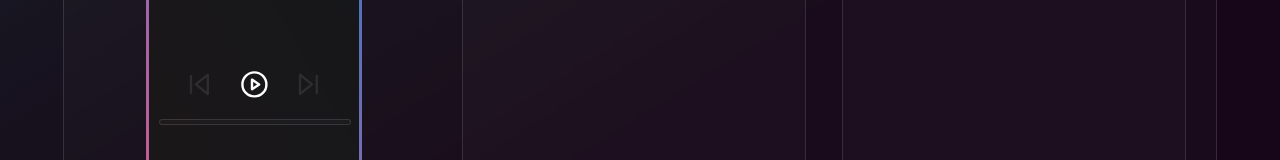
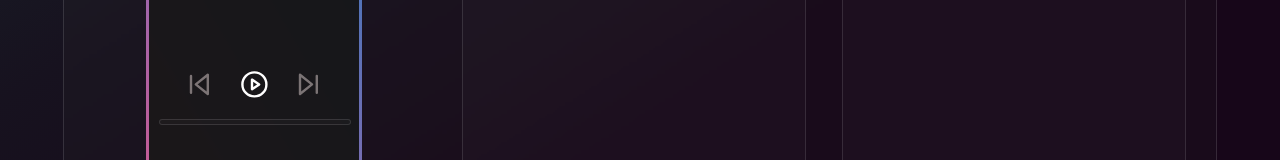
Before and after one commit to shubham9671/Beats, a React (Create React App) app: page / in a window 1280 px wide. Shown: the part 481-641 px from the top of the page. Built offline with nearby package versions, Linux system fonts and the light colour scheme.

Commit message:
cleaning code

```diff
--- a/package.json
+++ b/package.json
@@ -13,6 +13,7 @@
     "react-redux": "^7.2.5",
     "react-router-dom": "^5.3.0",
     "react-scripts": "4.0.3",
+    "react-tooltip": "^4.2.21",
     "redux": "^4.1.1",
     "web-vitals": "^1.1.2"
   },
--- a/src/App.css
+++ b/src/App.css
@@ -275,7 +275,7 @@
   flex-direction: column;
 }
 .changebtn {
-  color: #ffffff18;
+  color: #dacdcd83;
 }
 .search-item {
   display: flex;
--- a/src/components/Musicplayer.jsx
+++ b/src/components/Musicplayer.jsx
@@ -1,6 +1,7 @@
 import React, { useEffect, useRef, useState } from "react";
 import { useSelector } from "react-redux";
 import { useDispatch } from "react-redux";
+
 import { currsong, queue } from "../actions";
 import {
   FiSkipForward,
@@ -11,8 +12,7 @@ import {
 const Musicplayer = () => {
   const [isplay, setisplay] = useState(false);
   const [img, setimg] = useState("");
-  // const [currtime, setcurrtime] = useState("");
-  // const [totaltime, settotaltime] = useState(50);
+
   const audio = useRef();
   const progress = useRef();
   const progressContainer = useRef();
@@ -20,13 +20,10 @@ const Musicplayer = () => {
 
   const song = useSelector((state) => state.currsong);
   const currqueue = useSelector((state) => state.queue);
-  console.log(currqueue);
-  // console.log(song);
   useEffect(() => {
     if (!song.name.includes("Tum")) {
-      console.log("changed");
       audio.current.play();
-      // setsurl(song.durl);
+
       setisplay(true);
       setimg("rotate");
     }
@@ -39,12 +36,10 @@ const Musicplayer = () => {
   }, []);
 
   function setProgress(e) {
-    console.log(audio);
     const width = progressContainer.current.clientWidth;
     const clickX = e.nativeEvent.offsetX;
     const duration = audio.current.duration;
     const currtime = (clickX / width) * duration;
-    console.log(currtime);
     audio.current.currentTime = currtime;
   }
 
@@ -56,7 +51,7 @@ const Musicplayer = () => {
     progress.current.style.width = `${progressPercent}%`;
   }
 
-  function getsong() {
+  function getsong(btn) {
     if (currqueue.length) {
       dispatch(
         currsong({
@@ -68,7 +63,7 @@ const Musicplayer = () => {
           artist: currqueue[0].artist,
         })
       );
-      console.log(currqueue);
+
       dispatch(
         queue({
           type: "remove",
@@ -76,8 +71,10 @@ const Musicplayer = () => {
         })
       );
     } else {
-      setisplay(false);
-      setimg("");
+      if (btn !== "btn") {
+        setisplay(false);
+        setimg("");
+      }
     }
   }
 
@@ -107,14 +104,19 @@ const Musicplayer = () => {
             ) : (
               <FiPlayCircle
                 onClick={() => {
-                  console.log(audio);
                   setisplay(true);
                   audio.current.play();
                   setimg("rotate");
                 }}
               />
             )}
-            <FiSkipForward className="changebtn" />
+
+            <FiSkipForward
+              onClick={() => {
+                getsong("btn");
+              }}
+              className="changebtn"
+            />
           </div>
           <audio
             preload="none"
@@ -122,7 +124,7 @@ const Musicplayer = () => {
               updateProgress();
             }}
             onEnded={() => {
-              getsong();
+              getsong("other");
               // audio.current.play();
             }}
             ref={audio}
--- a/src/components/Queue.jsx
+++ b/src/components/Queue.jsx
@@ -1,4 +1,4 @@
-import React, { useEffect, useRef, useState } from "react";
+import React, { useEffect, useState } from "react";
 import { useSelector } from "react-redux";
 import { useDispatch } from "react-redux";
 import { queue } from "../actions/index";
@@ -11,7 +11,6 @@ const Queue = () => {
 
   useEffect(() => {
     setqueuearray(currqueue);
-    console.log(queuearray);
   }, [currqueue]);
 
   return (
@@ -21,7 +20,7 @@ const Queue = () => {
         <div className="song_list flex">
           {queuearray.map((ele, index) => {
             return (
-              <div className="song_item flex">
+              <div key={index + 100} className="song_item flex">
                 <div className="names">
                   <p className="index">{index + 1}</p>
 
--- a/src/components/Search.jsx
+++ b/src/components/Search.jsx
@@ -7,7 +7,7 @@ import logo from "./search.svg";
 import { useRef, useState } from "react/cjs/react.development";
 const Search = () => {
   const jio_API_URL = "https://saavn.me/search?song=";
-  const yt_API_URL = "https://youtube.ankit5522.repl.co/list/";
+
   const [url, seturl] = useState(jio_API_URL);
   const [data1, setdata1] = useState([]);
   const [data2, setdata2] = useState([]);
@@ -22,7 +22,7 @@ const Search = () => {
     if (inptext.current.value) {
       const res = await fetch(url + encodeURIComponent(inptext.current.value));
       const result = await res.json();
-      console.log(result);
+
       url === jio_API_URL ? setdata1(result) : setdata2(result);
       url === jio_API_URL ? setisdata1(true) : setisdata2(true);
     }
@@ -43,10 +43,9 @@ const Search = () => {
         <div className="details">
           {(url === jio_API_URL ? isdata1 : isdata2) ? (
             <div className="search-items">
-              {console.log("amkot")}
-              {(url === jio_API_URL ? data1 : data2).map((ele) => {
+              {(url === jio_API_URL ? data1 : data2).map((ele, index) => {
                 return (
-                  <div className="search-item">
+                  <div key={index} className="search-item">
                     <div className="searchbox">
                       <div className="search-img">
                         <img
--- a/src/reducers/queue.js
+++ b/src/reducers/queue.js
@@ -1,5 +1,4 @@
 const queue = (state = [], action) => {
-  console.log(state);
   switch (action.type) {
     case "queue":
       return [...state, action.payload];
```
Also changed, not shown: 1 other file (tests, documents, lock files or other folders).
